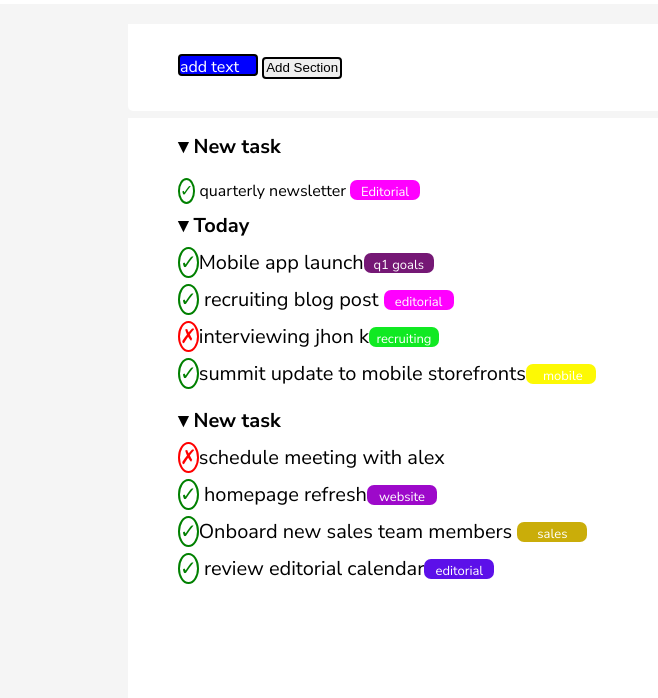
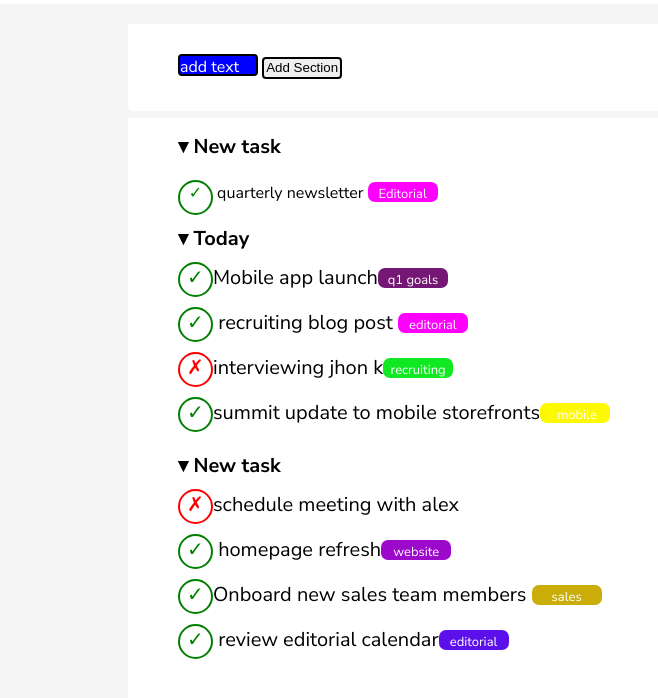
Before and after one commit to pierfilippodiviccaro/html-css-toboolist, a plain HTML site: page index.html in a window 1280 px wide. Shown: the part 102-800 px from the top of the page, without its empty margins (0-658 px from the left). Drawn offline with Linux system fonts and the light colour scheme.

Commit message:
fix: sistemato qualcosina

```diff
--- a/style.css
+++ b/style.css
@@ -100,10 +100,12 @@ ul{
 .check-mark{
     background-color: white;
     border: 2px solid green;
-    height: 25px;
-    width: 25px;
+    height: 35px;
+    width: 35px;
     border-radius: 50%;
     color: green;
+    display: inline-block;
+    text-align: center;
 
 }
 .editorial{
@@ -120,10 +122,12 @@ ul{
 .wrong-mark{
  background-color: white;
  border: 2px solid red;
- height: 25px;
-    width: 25px;
+ height: 35px;
+    width: 35px;
     border-radius: 50%;
     color: red;
+    display: inline-block;
+    text-align: center;
 
 
 }
```
